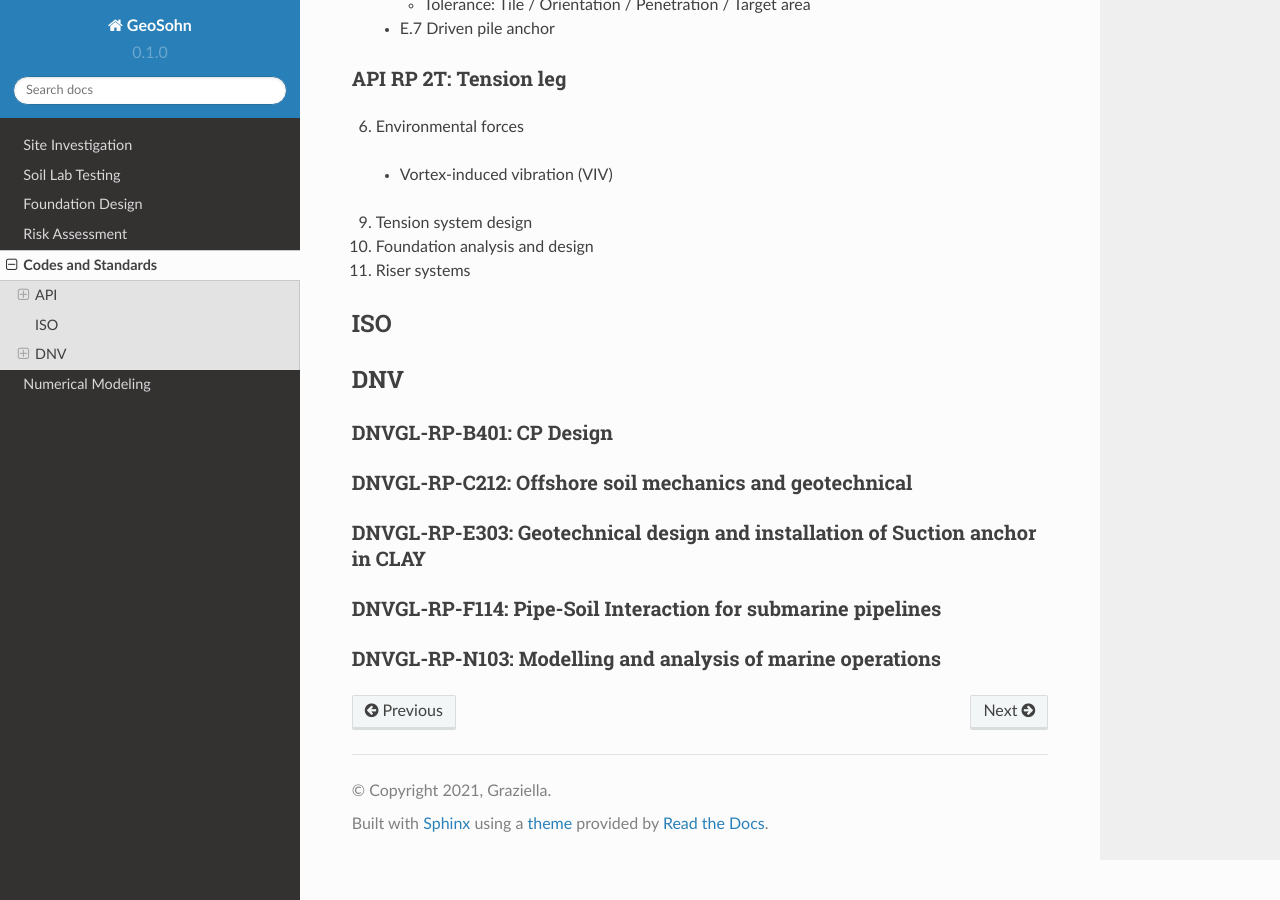
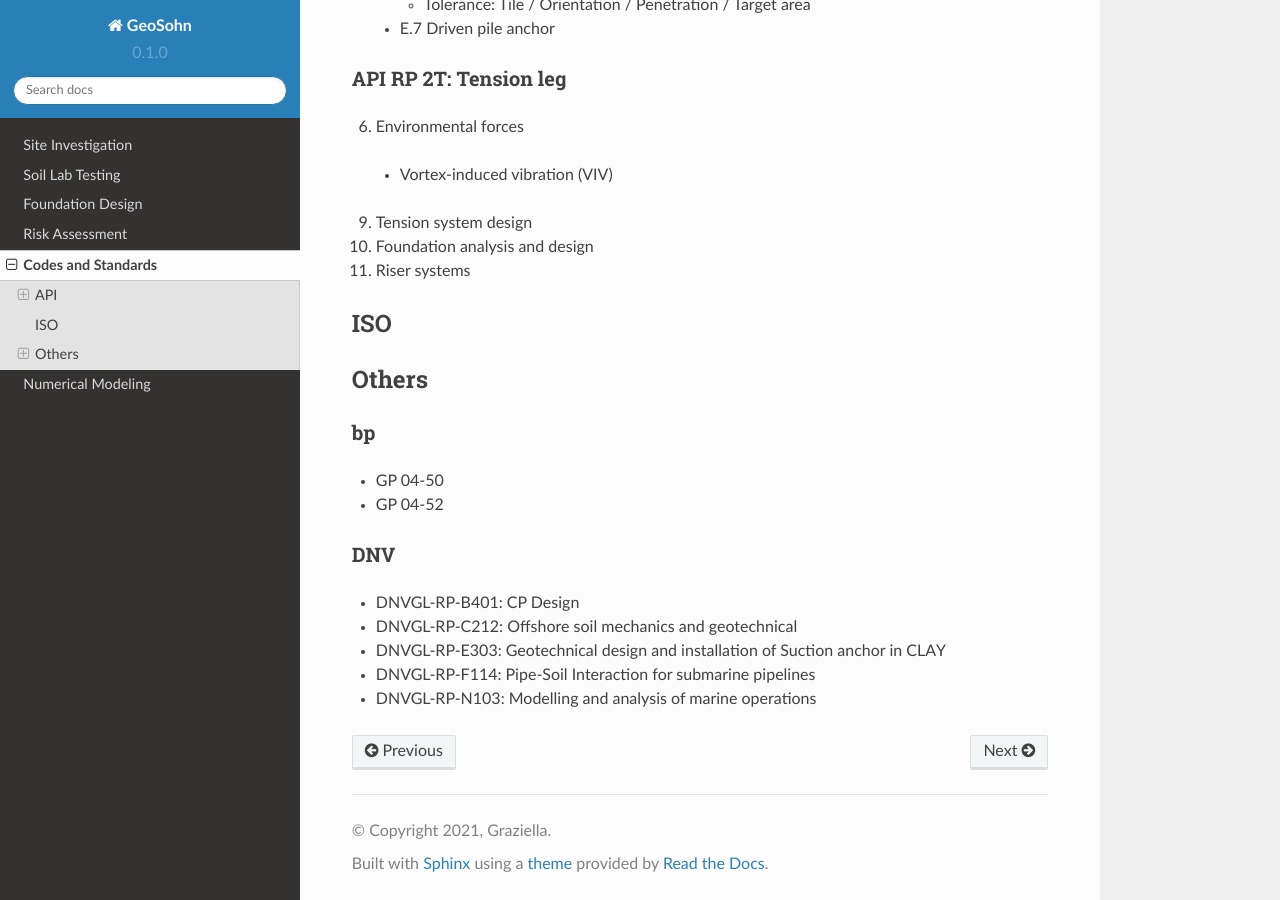
Before and after one commit to jrson11/GeoSohn, a Sphinx documentation site: the page built from docs/source/5_Codes_and_Standards.rst, in a window 1280 px wide and 900 px high, scrolled down 1213 px. Built offline with Sphinx 7.4.7 and the Read the Docs theme 2.0.0, drawn with Linux system fonts in a browser that asks for light colours.

Commit message:
Update 5_Codes_and_Standards.rst

```diff
--- a/docs/source/5_Codes_and_Standards.rst
+++ b/docs/source/5_Codes_and_Standards.rst
@@ -71,20 +71,20 @@ ISO
 
 
 
+Others
+------
+
+bp
+...
+
+- GP 04-50
+- GP 04-52
+
 DNV
----
+...
 
-DNVGL-RP-B401: CP Design
-.........................
-
-DNVGL-RP-C212: Offshore soil mechanics and geotechnical
-........................................................
-
-DNVGL-RP-E303: Geotechnical design and installation of Suction anchor in CLAY
-..............................................................................
-
-DNVGL-RP-F114: Pipe-Soil Interaction for submarine pipelines
-.............................................................
-
-DNVGL-RP-N103: Modelling and analysis of marine operations
-...........................................................
+- DNVGL-RP-B401: CP Design
+- DNVGL-RP-C212: Offshore soil mechanics and geotechnical
+- DNVGL-RP-E303: Geotechnical design and installation of Suction anchor in CLAY
+- DNVGL-RP-F114: Pipe-Soil Interaction for submarine pipelines
+- DNVGL-RP-N103: Modelling and analysis of marine operations
```
